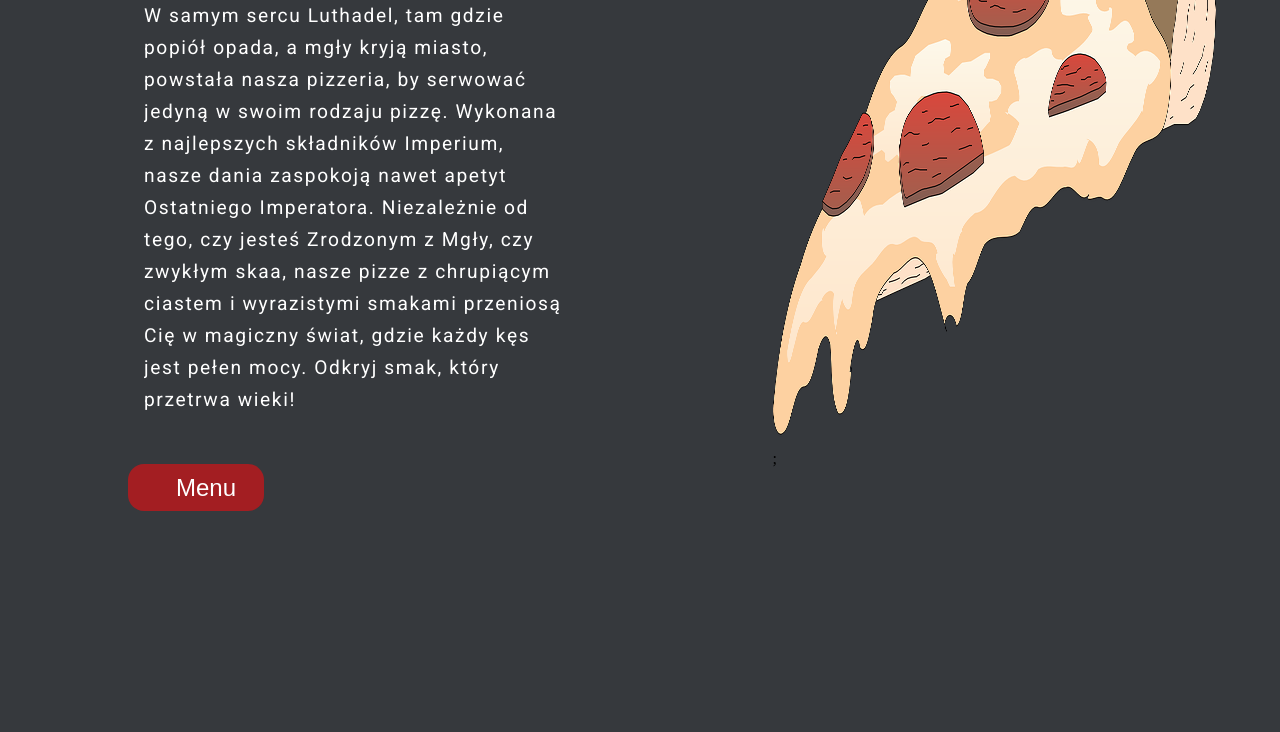
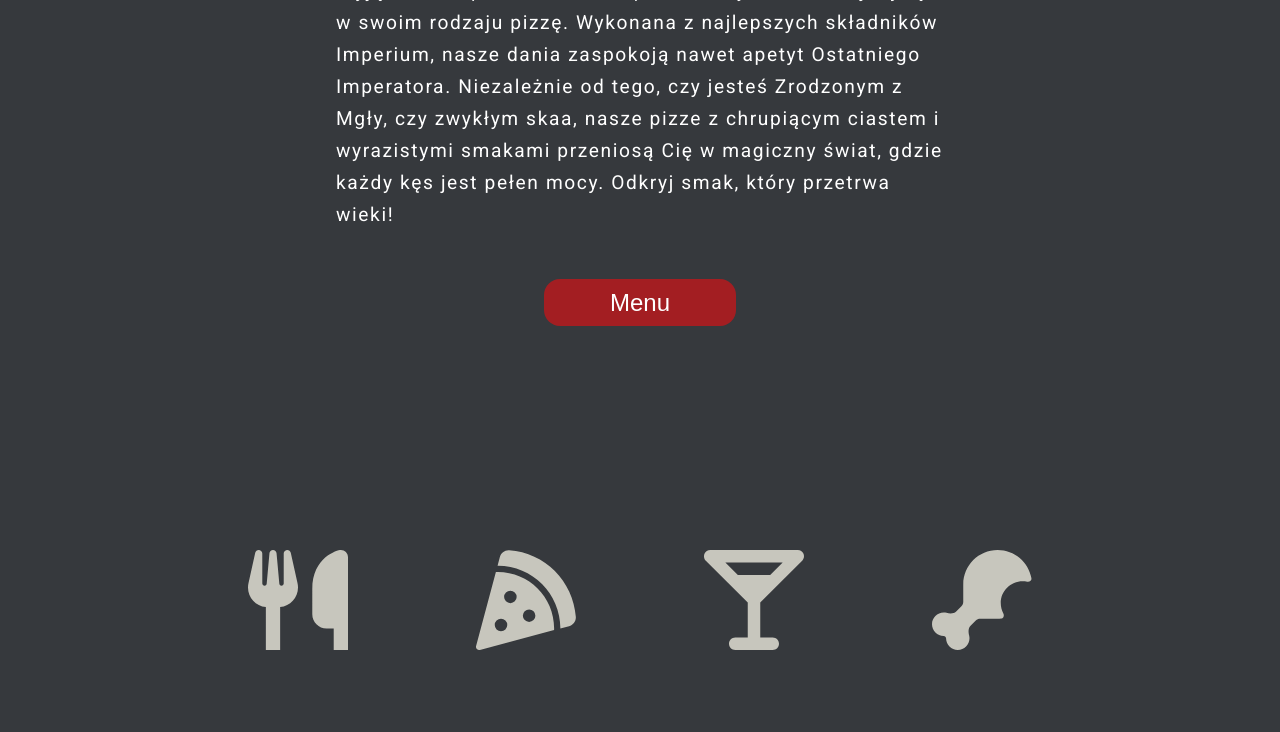
Before and after one commit to MarclnSam/pizzaCommerce, a website built with Vite: page index.html in a window 1280 px wide. Shown: the part 418-1150 px from the top of the page. Built offline with nearby package versions, Linux system fonts and the light colour scheme; files whose address does not match are found by name.

Commit message:
edit main section

```diff
--- a/index.html
+++ b/index.html
@@ -69,11 +69,14 @@
                     z chrupiącym ciastem i wyrazistymi smakami przeniosą Cię w magiczny świat, gdzie
                     każdy kęs jest pełen mocy. Odkryj smak, który przetrwa wieki!
                 </p>
-                <button class="mainMenuButton" href="#menuSection">Menu</button>
+                <div class="mainMenuButtonContainer">
+                    <button class="mainMenuButton" href="#menuSection">Menu</button>
+                </div>
+
             </div>
-            <div class="mainImageSection">
+          <!--   <div class="mainImageSection">
                 <img src="img/pizzaSlice1.webp" alt="Slice of Pizza" class="mainImage" />;
-            </div>
+            </div> -->
         </main>
         <section id="menuSection" class="menuSection">
             <div class="filterIconsContainer">
--- a/src/main.css
+++ b/src/main.css
@@ -76,19 +76,22 @@ img {
 }
 .mainSectionContainer {
     display: flex;
+    justify-content: center;
     width: 100%;
 }
 .mainTextSection {
     width: 50%;
-    margin: 4rem;
+    margin: auto;
     font-family: 'Roboto', sans-serif;
     color: #fff;
     font-size: 2rem;
 }
-.mainImageSection {
-    width: 49%;
-    margin: 4rem;
+.mainMenuButtonContainer{
+    width: 100%;
+    display: flex;
+    justify-content: center;
 }
+
 .mainImage {
     width: 100%;
     height: 640px;
```
